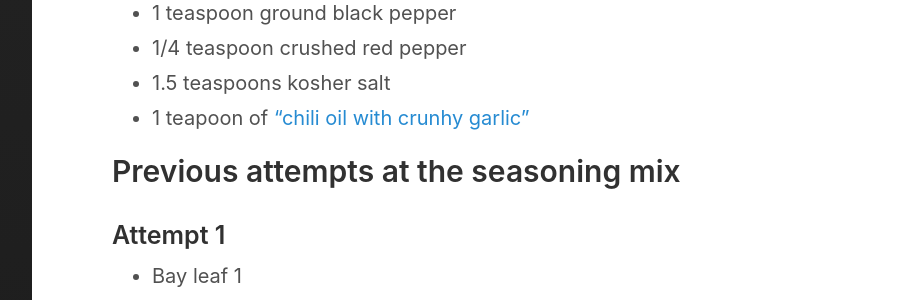
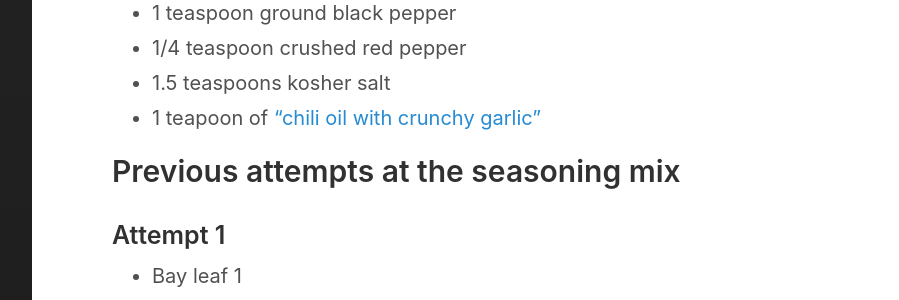
Before and after one commit to saulrh/saulrh.github.io, a Jekyll site: the page built from _posts/2019-12-14-jambalaya-recipe.md, in a window 1280 px wide. Shown: the part 2200-2500 px from the top of the page, without its empty margins (328-1227 px from the left). Built offline with Jekyll 4.4.1, drawn with Linux system fonts in a browser that asks for light colours.

Commit message:
fix typo in jambalaya recipe

```diff
--- a/_posts/2019-12-14-jambalaya-recipe.md
+++ b/_posts/2019-12-14-jambalaya-recipe.md
@@ -79,7 +79,7 @@ digestion for a few days.
 - 1 teaspoon ground black pepper
 - 1/4 teaspoon crushed red pepper
 - 1.5 teaspoons kosher salt
-- 1 teapoon of ["chili oil with crunhy
+- 1 teapoon of ["chili oil with crunchy
   garlic"](https://smile.amazon.com/s?k=garlic+chili+oil)
 
 ## Previous attempts at the seasoning mix
```
